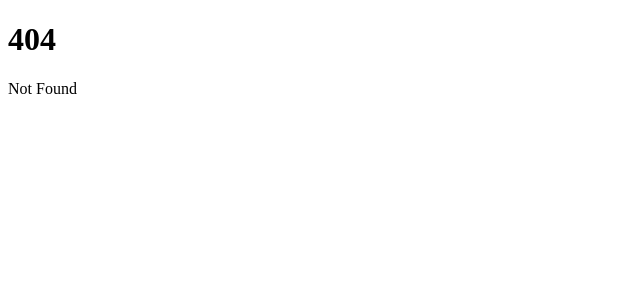
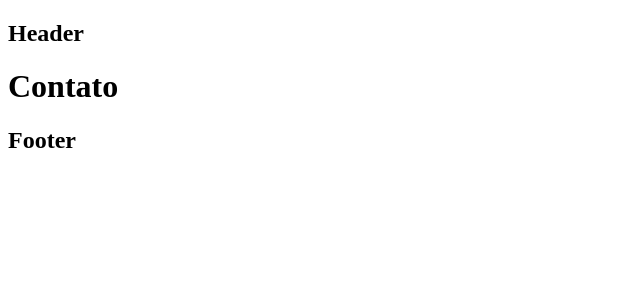
Before and after one commit to EricFranca96/mercadolocal, a SvelteKit app: page /contato in a window 1280 px wide. Before the commit this address had no page. Shown: the top 300 px of the page, without its empty margins (0-640 px from the left). Built offline with nearby package versions, Linux system fonts and the light colour scheme.

Commit message:
+layout.svelte

```diff
--- /dev/null
+++ b/src/routes/+layout.svelte
@@ -0,0 +1,3 @@
+<h2>Header</h2>
+<slot/>
+<h2>Footer</h2>
--- /dev/null
+++ b/src/routes/contato/+page.svelte
@@ -0,0 +1 @@
+<h1>Contato</h1>
```
